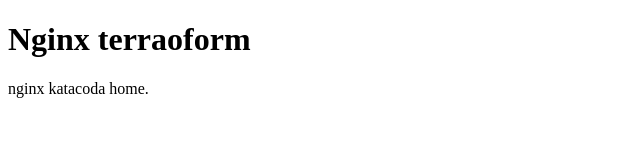
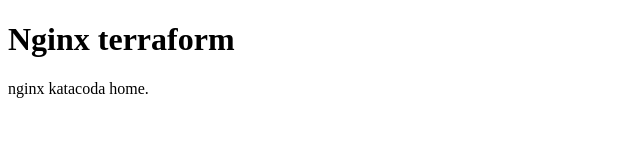
Before and after one commit to bhood4/katacoda-scenarios, a plain HTML site: page tf101/assets/index.html in a window 1280 px wide. Shown: the full height of the page, 0-640 px from the left. Drawn offline with Linux system fonts and the light colour scheme.

Commit message:
typo in index.html

```diff
--- a/tf101/assets/index.html
+++ b/tf101/assets/index.html
@@ -1,7 +1,7 @@
 <!DOCTYPE html>
 <html>
 <body>
-<h1>Nginx terraoform</h1>
+<h1>Nginx terraform</h1>
 <p>nginx katacoda home.</p>
 </body>
 </html>
```
